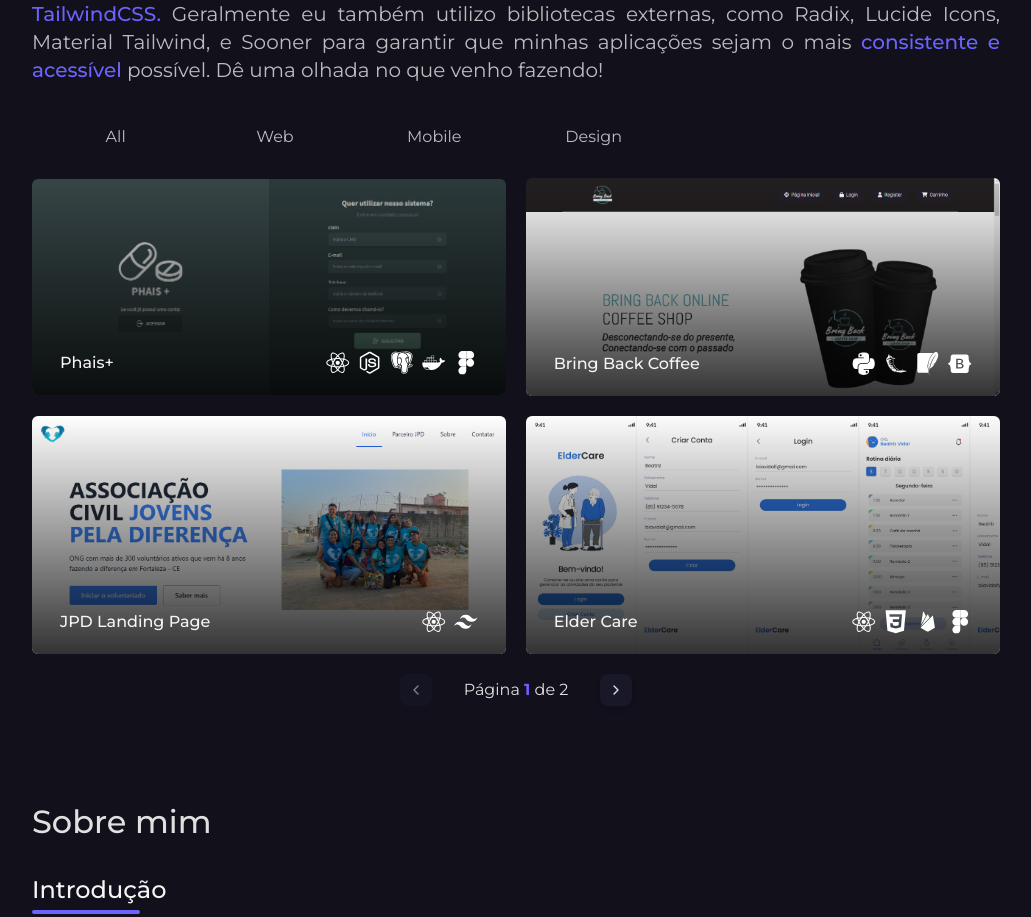
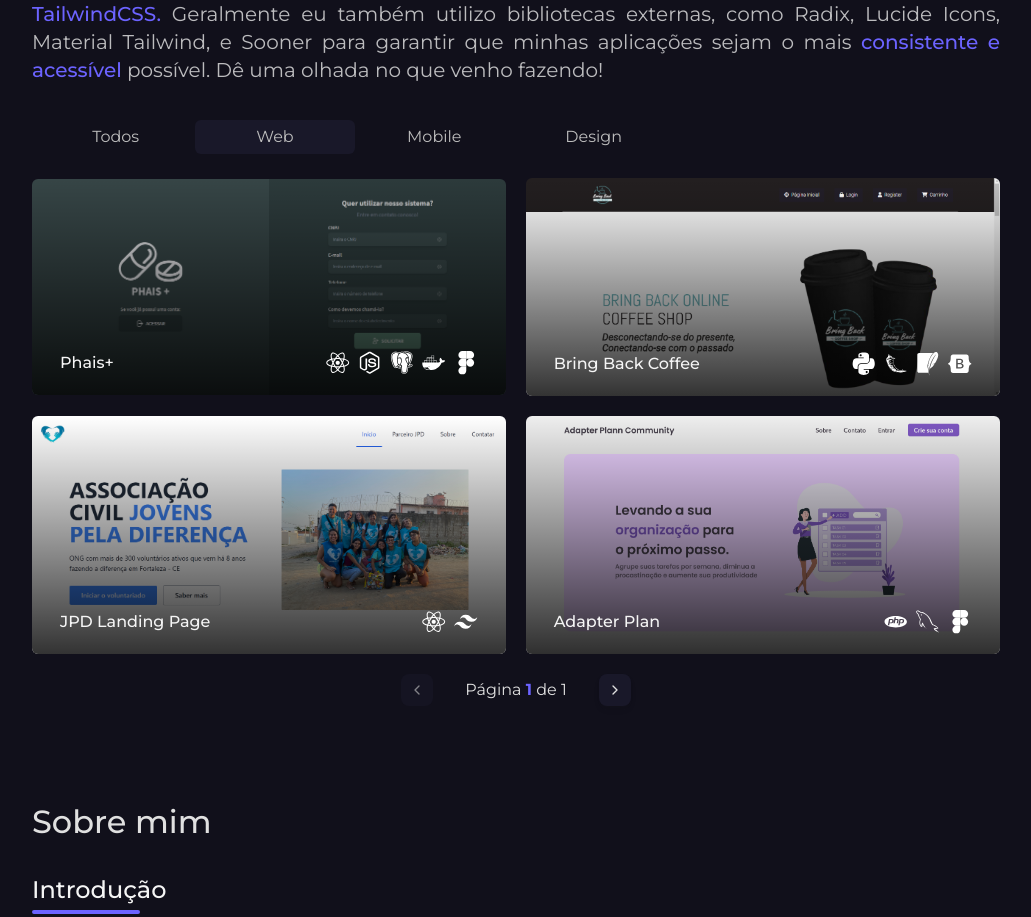
Before and after one commit to biavidalf/beatriz-vidal-portfolio, a React (Vite) app: page / in a window 1280 px wide. Shown: the part 1800-2717 px from the top of the page, without its empty margins (124-1155 px from the left). Built offline with nearby package versions, Linux system fonts and the light colour scheme.

Commit message:
:sparkles: feat: Filtering feature

```diff
--- a/src/components/Sections/Projects/ProjectsFilter/index.jsx
+++ b/src/components/Sections/Projects/ProjectsFilter/index.jsx
@@ -2,13 +2,13 @@ import { Tabs, TabsHeader, Tab, input } from "@material-tailwind/react";
 import { forwardRef } from "react";
 import { useTranslation } from "react-i18next";
 
-const ProjectsFilter = ({ label, type, placeholder }) => {
+const ProjectsFilter = ({ currentFilter, setCurrentFilter }) => {
   const { t } = useTranslation();
 
   const data = [
     {
-      label: "All",
-      value: t("filter.all"),
+      label: t("filter.all").charAt(0).toUpperCase() + t("filter.all").slice(1),
+      value: "all",
     },
     {
       label: "Web",
@@ -25,7 +25,10 @@ const ProjectsFilter = ({ label, type, placeholder }) => {
   ];
 
   return (
-    <Tabs value="all" className="w-full max-w-[60rem] self-start lg:w-2/3">
+    <Tabs
+      value={currentFilter}
+      className="w-full max-w-[60rem] self-start lg:w-2/3"
+    >
       <TabsHeader
         className="bg-transparent"
         indicatorProps={{
@@ -33,7 +36,12 @@ const ProjectsFilter = ({ label, type, placeholder }) => {
         }}
       >
         {data.map(({ label, value }) => (
-          <Tab key={value} value={value} className="text-gray-400">
+          <Tab
+            key={value}
+            value={value}
+            className="text-gray-400"
+            onClick={() => setCurrentFilter(value)}
+          >
             {label}
           </Tab>
         ))}
--- a/src/components/Sections/Projects/index.jsx
+++ b/src/components/Sections/Projects/index.jsx
@@ -11,17 +11,27 @@ import { Trans, useTranslation } from "react-i18next";
 
 export default function Projects() {
   const { t } = useTranslation();
+
+  // Projects
+  const { currentProject, setCurrentProject } = useCurrentProject();
+  const [currentFilter, setCurrentFilter] = useState("web");
+  const allProjects = t("projectsList", { returnObjects: true });
+  const filteredProjects =
+    currentFilter == "all"
+      ? Object.values(allProjects)
+      : Object.values(allProjects).filter(
+          (project) => project.type == currentFilter,
+        );
+
+  // Drawer
   const [openRight, setOpenRight] = useState(false);
-  const projects = t("projectsList", { returnObjects: true });
-
-  const { currentProject, setCurrentProject } = useCurrentProject();
   const openDrawerRight = () => {
     setOpenRight(true);
   };
 
   // Pagination
   const perPage = 4;
-  const totalPages = Math.ceil(Object.keys(projects).length / perPage);
+  const totalPages = Math.ceil(filteredProjects.length / perPage);
   const [currentPage, setCurrentPage] = useState(0);
 
   return (
@@ -45,10 +55,13 @@ export default function Projects() {
       </div>
 
       <div className="flex flex-col items-center gap-5">
-        <ProjectsFilter />
+        <ProjectsFilter
+          currentFilter={currentFilter}
+          setCurrentFilter={setCurrentFilter}
+        />
 
         <div className="flex w-full flex-col items-center gap-y-5 *:flex-1 lg:flex-row lg:flex-wrap lg:justify-between *:lg:w-[49%] *:lg:flex-none">
-          {Object.values(projects)
+          {filteredProjects
             .slice(currentPage * perPage, perPage * currentPage + 4)
             .map((project, index) => {
               return (
--- a/src/locales/en/projects.json
+++ b/src/locales/en/projects.json
@@ -98,41 +98,9 @@
       "github": "https://github.com/biavidalf/elder-care",
       "images": ["desafioFuturo.png"],
       "coverUrl": "desafioFuturo.png",
-      "type": "web"
+      "type": "mobile"
     },
     "adapterPlan": {
-      "id": "adapterPlan",
-      "title": "Adapter Plan",
-      "fullTitle": "Adapter Plan - Weekly Planner",
-      "description": [
-        "Weekly planner with a simple and intuitive interface, featuring pastel colors and an absence of hours to convey tranquility.",
-        "Login system and task CRUD (Create, Read, Update, Delete).",
-        "Developed in a group during the informatics technical course in 2019.",
-        "Prototyping done using Figma and development in PHP, MySql, and pure CSS."
-      ],
-      "stack": ["php", "mysql", "figma"],
-      "github": "https://github.com/biavidalf/weekly-planner",
-      "images": ["landing.png"],
-      "coverUrl": "landing.png",
-      "type": "web"
-    },
-    "desafioFuturo2": {
-      "id": "desafioFuturo",
-      "title": "Globo Esporte Desafio do Futuro",
-      "fullTitle": "Globo Esporte - Desafio do Futuro",
-      "description": [
-        "The winning application from the latest episode of the Desafio do Futuro (Future Challenge), a program on Globo Esporte, aired on a specific date.",
-        "The challenge involved designing and implementing the front-end for an application that lists Globo Esporte videos. Each video was required to have an information section and a questionnaire section.",
-        "The dynamic involved working with presenters to complete the challenge and defend the application.",
-        "Prototyping was done using Figma, and development was carried out in React.js."
-      ],
-      "stack": ["react", "tailwind", "figma"],
-      "github": "https://github.com/biavidalf/elder-care",
-      "images": ["desafioFuturo.png"],
-      "coverUrl": "desafioFuturo.png",
-      "type": "web"
-    },
-    "adapterPlan2": {
       "id": "adapterPlan",
       "title": "Adapter Plan",
       "fullTitle": "Adapter Plan - Weekly Planner",
--- a/src/locales/pt/projects.json
+++ b/src/locales/pt/projects.json
@@ -89,7 +89,7 @@
         "github": "https://github.com/biavidalf/elder-care",
         "images": ["desafioFuturo.png"],
         "coverUrl": "desafioFuturo.png",
-        "type": "web"
+        "type": "mobile"
     },
     "adapterPlan": {
       "id": "adapterPlan",
```
